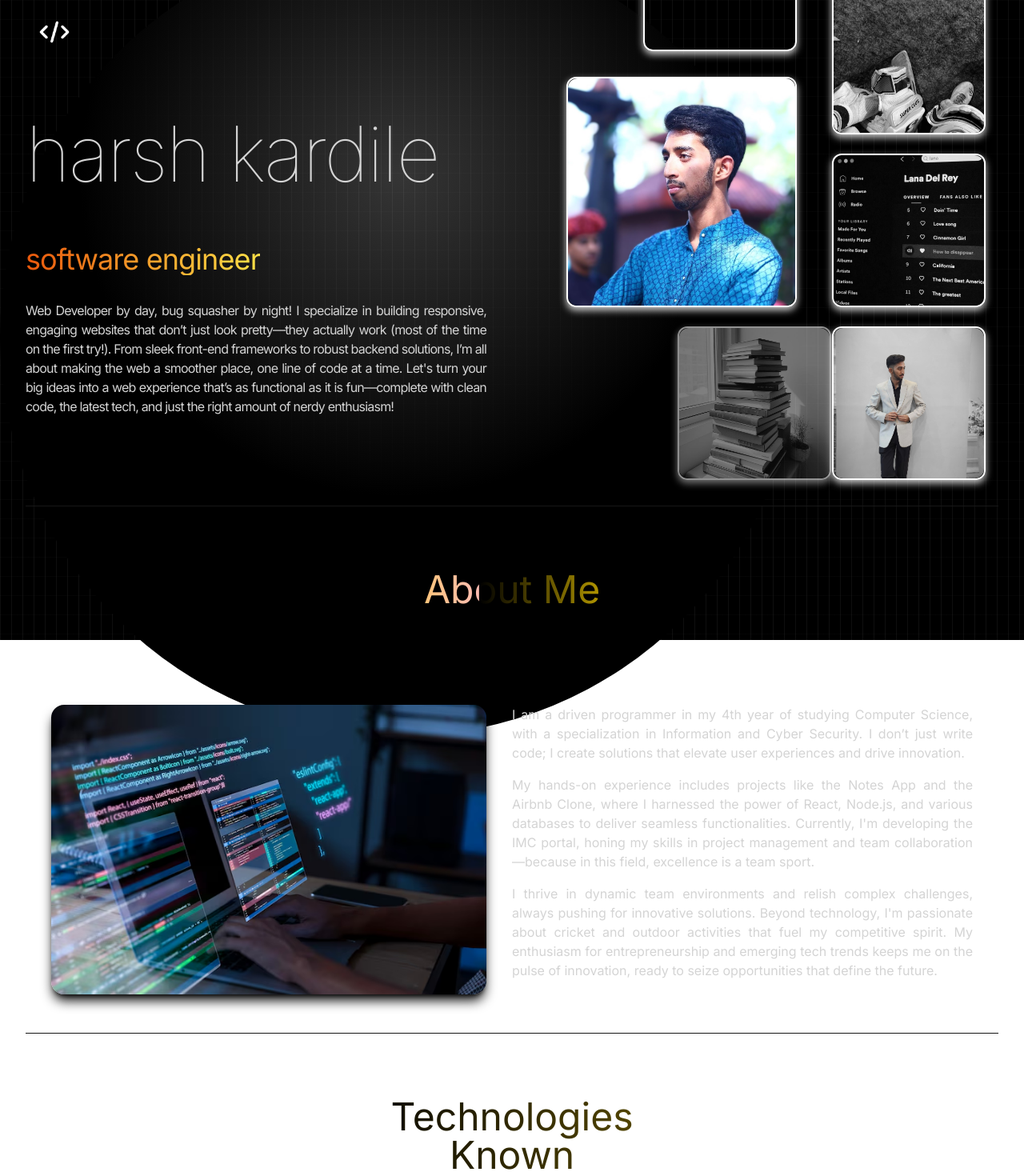
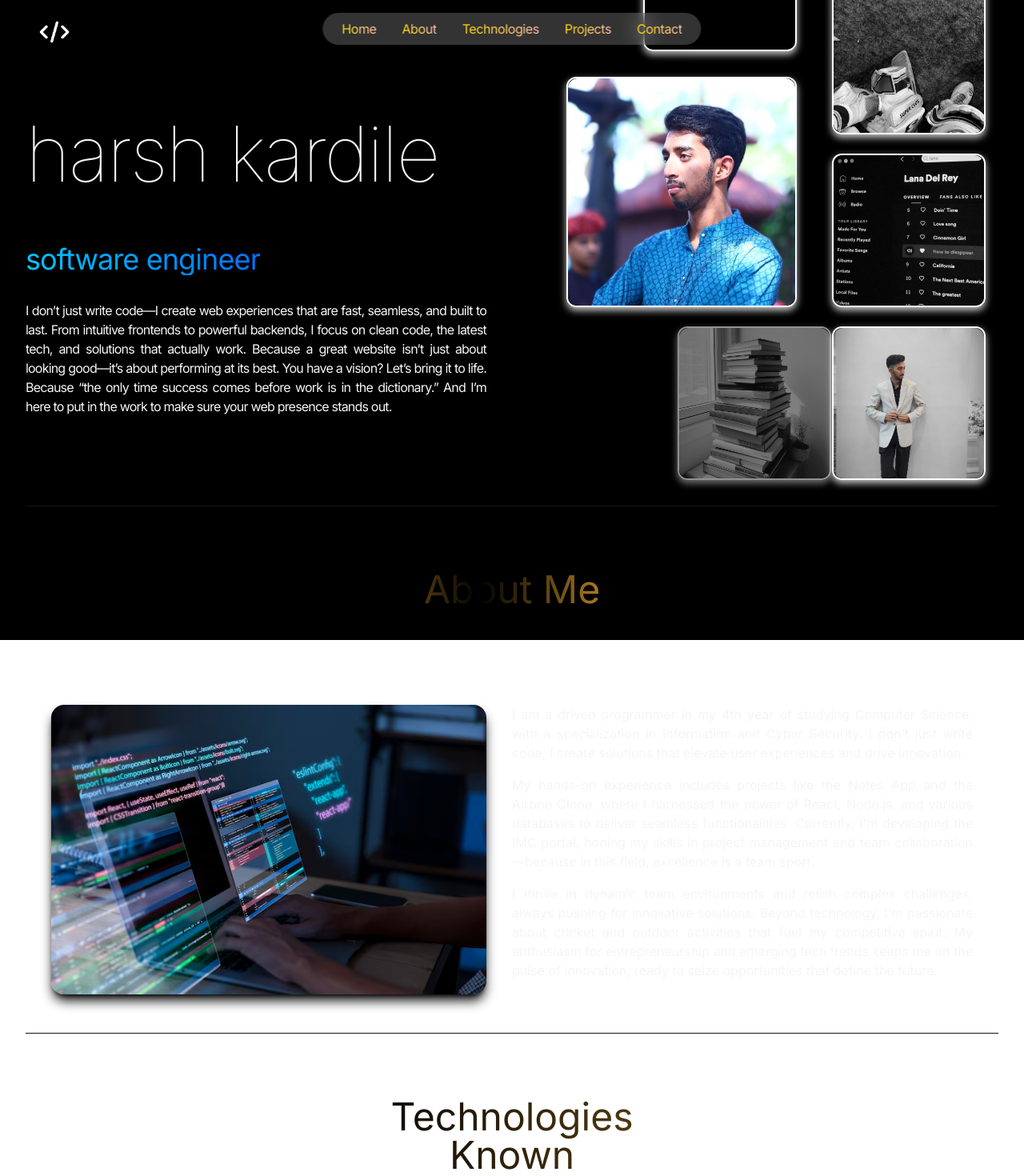
Before and after one commit to harshk49/Harsh-Portfolio, a React (Vite) app: page / in a window 1280 px wide. Shown: the top 1470 px of the page at 80% size. Built offline with nearby package versions, Linux system fonts and the light colour scheme.

Commit message:
Refactor styles and text content across multiple components for improved readability and consistency

```diff
--- a/src/App.jsx
+++ b/src/App.jsx
@@ -21,7 +21,7 @@ const App = () => {
   }, []);
 
   return (
-    <div className="overflow-x-hidden antialiased text-neutral-300 selection:bg-cyan-300 selection:text-cyan-900">
+    <div className="overflow-x-hidden antialiased text-neutral-100 selection:bg-cyan-300 selection:text-cyan-900">
       {loading ? (
         <motion.div
           className="fixed inset-0 z-50 flex items-center justify-center bg-black"
@@ -43,10 +43,7 @@ const App = () => {
           transition={{ duration: 0.5 }}
         >
           <div className="fixed top-0 w-full h-full -z-10">
-            <div class="relative h-full w-full bg-black">
-              <div class="absolute bottom-0 left-0 right-0 top-0 bg-[linear-gradient(to_right,#4f4f4f2e_1px,transparent_1px),linear-gradient(to_bottom,#8080800a_1px,transparent_1px)] bg-[size:14px_24px]"></div>
-              <div class="absolute left-0 right-0 top-[-10%] h-[1000px] w-[1000px] rounded-full bg-[radial-gradient(circle_400px_at_50%_300px,#fbfbfb36,#000)]"></div>
-            </div>
+            <div className="relative h-full w-full bg-[#000000]"></div>
           </div>
           <div className="container px-8 mx-auto">
             <Navbar />
--- a/src/components/About.jsx
+++ b/src/components/About.jsx
@@ -22,8 +22,8 @@ const ABOUT_TEXT = (
     >
       My hands-on experience includes projects like the Notes App and the Airbnb
       Clone, where I harnessed the power of React, Node.js, and various
-      databases to deliver seamless functionalities. Currently, I'm developing
-      the IMC portal, honing my skills in project management and team
+      databases to deliver seamless functionalities. Currently, I&apos;m
+      developing the IMC portal, honing my skills in project management and team
       collaboration—because in this field, excellence is a team sport.
     </motion.p>
     <motion.p
@@ -33,10 +33,11 @@ const ABOUT_TEXT = (
       className="mb-4 text-justify"
     >
       I thrive in dynamic team environments and relish complex challenges,
-      always pushing for innovative solutions. Beyond technology, I'm passionate
-      about cricket and outdoor activities that fuel my competitive spirit. My
-      enthusiasm for entrepreneurship and emerging tech trends keeps me on the
-      pulse of innovation, ready to seize opportunities that define the future.
+      always pushing for innovative solutions. Beyond technology, I&apos;m
+      passionate about cricket and outdoor activities that fuel my competitive
+      spirit. My enthusiasm for entrepreneurship and emerging tech trends keeps
+      me on the pulse of innovation, ready to seize opportunities that define
+      the future.
     </motion.p>
   </>
 );
@@ -50,7 +51,7 @@ const About = () => {
             whileInView={{ opacity: 1, y: 0 }}
             initial={{ opacity: 0, y: -100 }}
             transition={{ duration: 0.5 }}
-            className="animate-text-gradient bg-gradient-to-r from-black via-[#FFD700] to-[#FFBCB3] bg-[200%_auto] bg-clip-text text-4xl lg:text-5xl text-transparent pb-2 my-20"
+            className="animate-text-gradient bg-gradient-to-r from-black via-[#FAB12F] to-[#FA812F ] bg-[200%_auto] bg-clip-text text-4xl lg:text-5xl text-transparent pb-2 my-20"
             style={{ whiteSpace: "nowrap" }} // Prevents line break
           >
             About Me
--- a/src/components/Contact.jsx
+++ b/src/components/Contact.jsx
@@ -1,6 +1,6 @@
 import { CONTACT } from "../constants";
 import { motion } from "framer-motion";
-import { FaLinkedin, FaInstagram, FaFacebook, FaGithub } from "react-icons/fa";
+import { FaLinkedin, FaInstagram, FaGithub } from "react-icons/fa";
 import { TbBrandThreads } from "react-icons/tb";
 import { SiX } from "react-icons/si"; // Import the X icon
 
@@ -11,10 +11,10 @@ const Contact = () => {
         whileInView={{ opacity: 1, y: 0 }}
         initial={{ opacity: 0, y: -100 }}
         transition={{ duration: 0.5 }}
-        className="animate-text-gradient bg-gradient-to-r from-black via-[#FFD700] to-[#FFBCB3] bg-[200%_auto] bg-clip-text text-4xl lg:text-5xl text-transparent pb-2 my-20 text-center"
+        className="animate-text-gradient bg-gradient-to-r from-black via-[#FAB12F] to-[#FA812F] bg-[200%_auto] bg-clip-text text-4xl lg:text-5xl text-transparent pb-2 my-20 text-center"
         style={{ whiteSpace: "nowrap" }}
       >
-        Let's Connect
+        Let&apos;s Connect
       </motion.h2>
       <div className="w-full max-w-md px-4 mx-auto tracking-tighter text-center">
         {/* Email Section */}
@@ -26,10 +26,7 @@ const Contact = () => {
           whileTap={{ scale: 0.95 }}
           className="mb-4"
         >
-          <a
-            href={`mailto:${CONTACT.email.split(": ")[1]}`}
-            className="text-white border-b"
-          >
+          <a href={`mailto:${CONTACT.email.split(": ")[1]}`}>
             {CONTACT.email.split(": ")[1]}
           </a>
         </motion.div>
@@ -41,7 +38,7 @@ const Contact = () => {
           transition={{ duration: 1 }}
           className="my-4"
         >
-          {CONTACT.phoneNo}
+          <a href={`tel:${CONTACT.phoneNo}`}>{CONTACT.phoneNo}</a>
         </motion.p>
 
         {/* Download CV Button */}
--- a/src/components/Hero.jsx
+++ b/src/components/Hero.jsx
@@ -34,7 +34,7 @@ const Hero = () => {
               variants={container(0.5)}
               initial="hidden"
               animate="visible"
-              className="text-4xl tracking-tight text-transparent bg-gradient-to-r from-orange-600 to-yellow-300 bg-clip-text"
+              className="text-4xl tracking-tight text-transparent bg-gradient-to-r from-[#00c6ff] to-[#0072ff] bg-clip-text"
             >
               software engineer
             </motion.span>
--- a/src/components/Navbar.jsx
+++ b/src/components/Navbar.jsx
@@ -1,8 +1,8 @@
-import React, { useState } from "react";
+import { useState } from "react";
 import logo from "./../../public/hk_logo.png";
 
 const Navbar = () => {
-  const [isNavbarVisible, setIsNavbarVisible] = useState(false);
+  const [isNavbarVisible, setIsNavbarVisible] = useState(true); // Navbar is initially visible
 
   const toggleNavbar = () => {
     setIsNavbarVisible(!isNavbarVisible);
@@ -29,8 +29,6 @@ const Navbar = () => {
     <div className="relative">
       {/* Logo container - stays at the top */}
       <div className="flex items-center justify-between px-4 py-5">
-        {" "}
-        {/* Added padding here */}
         <img
           className="w-10 h-10 mr-4 cursor-pointer"
           src={logo}
--- a/src/components/Projects.jsx
+++ b/src/components/Projects.jsx
@@ -8,7 +8,7 @@ const Projects = () => {
         whileInView={{ opacity: 1, y: 0 }}
         initial={{ opacity: 0, y: -100 }}
         transition={{ duration: 0.5 }}
-        className="animate-text-gradient bg-gradient-to-r from-black via-[#FFD700] to-[#FFBCB3] bg-[200%_auto] bg-clip-text text-4xl lg:text-5xl text-transparent pb-2 my-20 text-center"
+        className="animate-text-gradient bg-gradient-to-r from-black via-[#FAB12F] to-[#FA812F] bg-[200%_auto] bg-clip-text text-4xl lg:text-5xl text-transparent pb-2 my-20 text-center"
         style={{ whiteSpace: "nowrap" }} // Prevents line break
       >
         Projects
--- a/src/components/Technologies.jsx
+++ b/src/components/Technologies.jsx
@@ -33,7 +33,7 @@ const Technologies = () => {
         whileInView={{ opacity: 1, y: 0 }}
         initial={{ opacity: 0, y: -100 }}
         transition={{ duration: 0.5 }}
-        className="animate-text-gradient bg-gradient-to-r from-black via-[#FFD700] to-[#FFBCB3] bg-[200%_auto] bg-clip-text text-4xl lg:text-5xl text-transparent pb-2 my-20 text-center"
+        className="animate-text-gradient bg-gradient-to-r from-black via-[#FAB12F] to-[#FA812F ] bg-[200%_auto] bg-clip-text text-4xl lg:text-5xl text-transparent pb-2 my-20 text-center"
         style={{ whiteSpace: "nowrap" }}
       >
         <div className="mt-8">
--- a/src/constants/index.js
+++ b/src/constants/index.js
@@ -4,10 +4,11 @@ import project3 from "../assets/projects/project-3.jpg";
 import project4 from "../assets/projects/project-4.jpg";
 
 export const HERO_CONTENT = `
-    Web Developer by day, bug squasher by night! I specialize in building responsive, engaging websites that don’t just look pretty—they actually work
-    (most of the time on the first try!). From sleek front-end frameworks to robust backend solutions, I’m all about making the web a smoother place, one
-    line of code at a time. Let's turn your big ideas into a web experience that’s as functional as it is fun—complete with clean code, the latest tech,
-    and just the right amount of nerdy enthusiasm!
+   I don’t just write code—I create web experiences that are fast, seamless, and built to last. From intuitive frontends to powerful backends, I focus on clean code, the latest tech, and solutions that actually work. Because a great website isn’t just about looking good—it’s about performing at its best.
+
+You have a vision? Let’s bring it to life. Because “the only time success comes before work is in the dictionary.” And I’m here to put in the work to make sure your web presence stands out.
+
+
 `;
 
 export const PROJECTS = [
```
